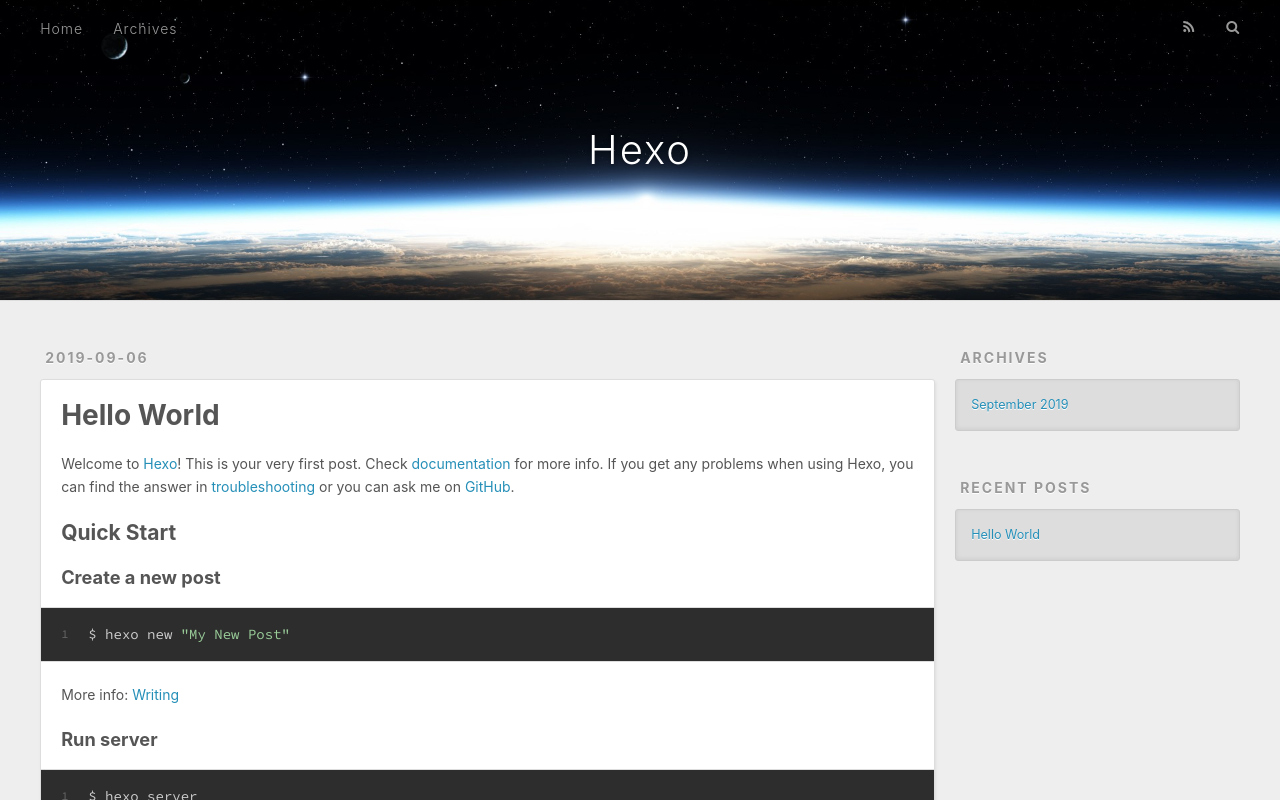
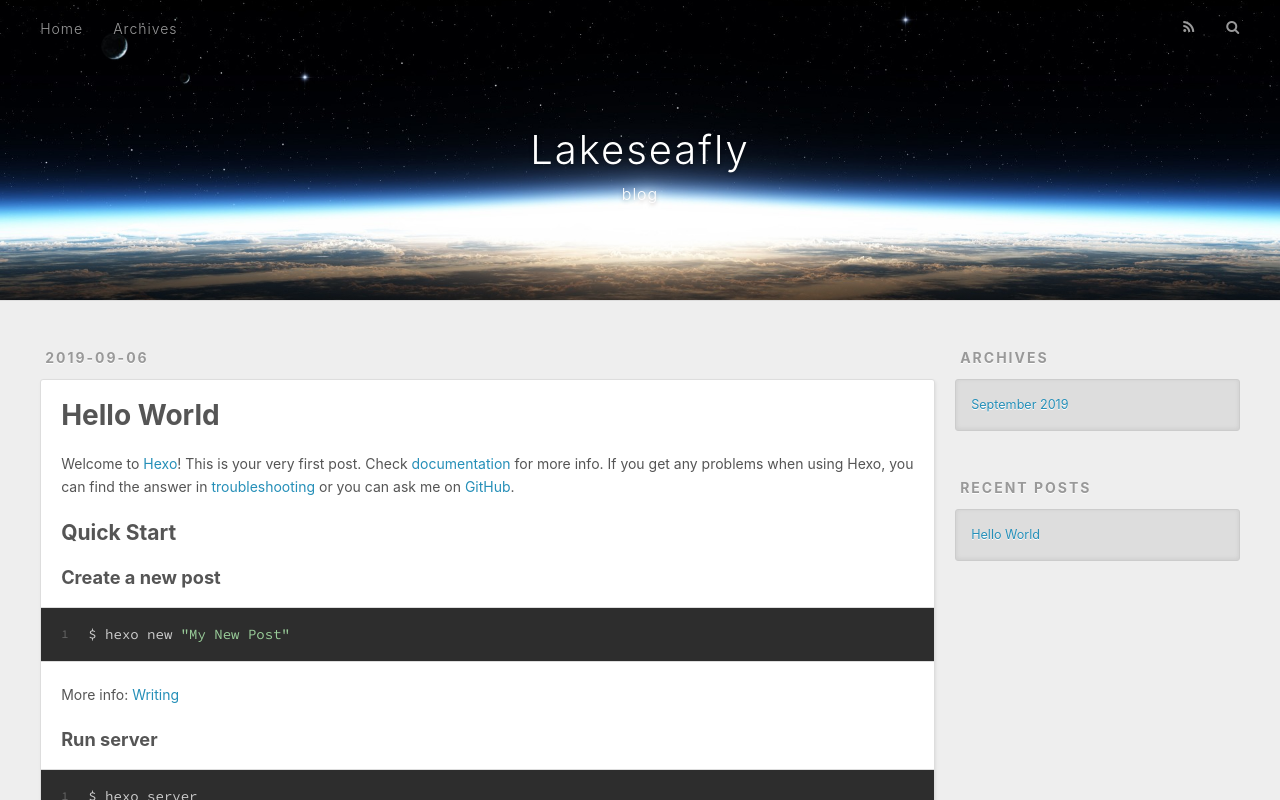
Before and after one commit to lakeseafly/lakeseafly.github.io, a plain HTML site: page index.html in a window 1280 px wide. Shown: the top 800 px of the page. Drawn offline with nearby package versions, Linux system fonts and the light colour scheme.

Commit message:
Site updated: 2019-09-06 14:35:20

```diff
--- a/index.html
+++ b/index.html
@@ -5,17 +5,17 @@
 
 
 
-  <title>Hexo</title>
+  <title>Lakeseafly</title>
   <meta name="viewport" content="width=device-width, initial-scale=1, maximum-scale=1">
   <meta property="og:type" content="website">
-<meta property="og:title" content="Hexo">
+<meta property="og:title" content="Lakeseafly">
 <meta property="og:url" content="http://yoursite.com/index.html">
-<meta property="og:site_name" content="Hexo">
+<meta property="og:site_name" content="Lakeseafly">
 <meta property="og:locale" content="en">
 <meta name="twitter:card" content="summary">
-<meta name="twitter:title" content="Hexo">
+<meta name="twitter:title" content="Lakeseafly">
 
-    <link rel="alternate" href="/atom.xml" title="Hexo" type="application/atom+xml">
+    <link rel="alternate" href="/atom.xml" title="Lakeseafly" type="application/atom+xml">
 
 
     <link rel="icon" href="/favicon.png">
@@ -34,8 +34,12 @@
   <div id="header-outer" class="outer">
     <div id="header-title" class="inner">
       <h1 id="logo-wrap">
-        <a href="/" id="logo">Hexo</a>
+        <a href="/" id="logo">Lakeseafly</a>
       </h1>
+
+        <h2 id="subtitle-wrap">
+          <a href="/" id="subtitle">blog</a>
+        </h2>
 
     </div>
     <div id="header-inner" class="inner">
@@ -101,7 +105,7 @@
 
     </div>
     <footer class="article-footer">
-      <a data-url="http://yoursite.com/2019/09/06/hello-world/" data-id="ck07qu6gu0000u9uekv69zvrn" class="article-share-link">Share</a>
+      <a data-url="http://yoursite.com/2019/09/06/hello-world/" data-id="ck07qvuqt0000v4ueswfta7qg" class="article-share-link">Share</a>
 
 
     </footer>
```
Also changed, not shown: 2019/09/06/hello-world/index.html (+9 -5 lines), archives/2019/09/index.html (+10 -6 lines), archives/2019/index.html (+10 -6 lines), archives/index.html (+10 -6 lines).
